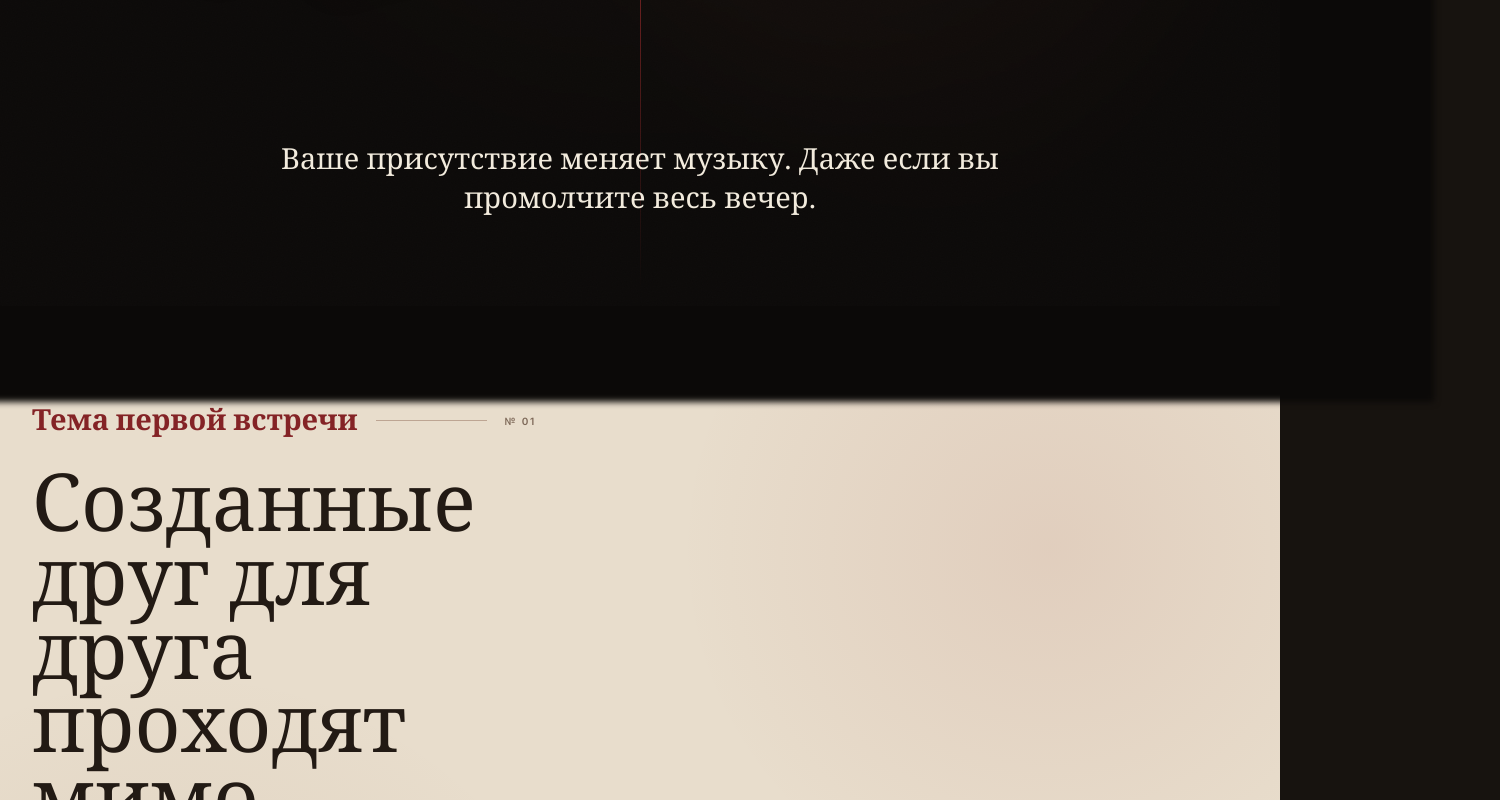
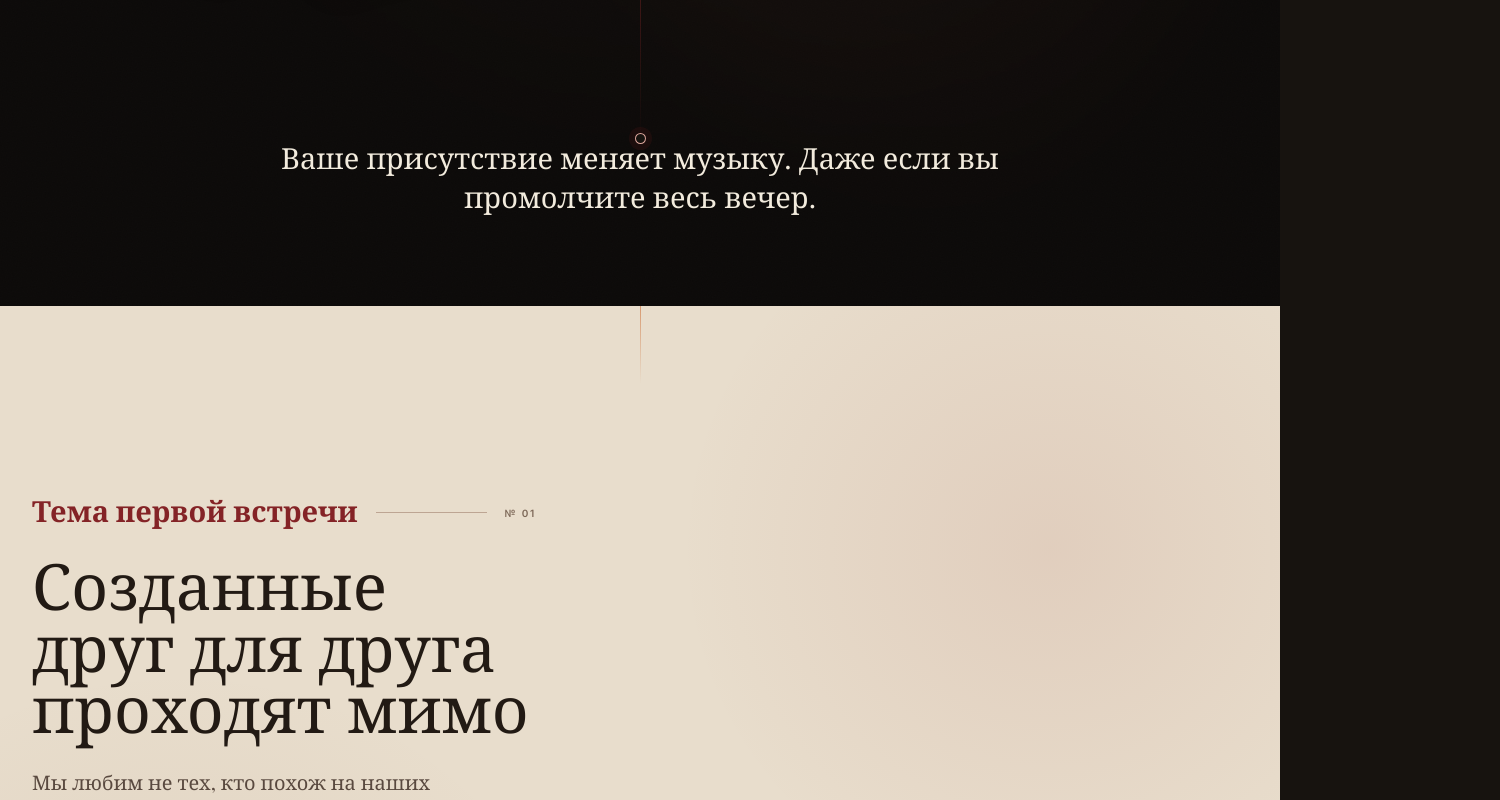
Before and after one commit to vbondarenko7/kontrapunkt, a Next.js app in the folder Джаз вечер. /Лендинг версия C/: page / in a window 1280 px wide. Shown: the part 3620-4420 px from the top of the page, 1500 px wide, since content can reach past the window. Built offline with nearby package versions, Linux system fonts and the light colour scheme.

Commit message:
fix responsive layout issues

```diff
--- a/Джаз вечер. /Лендинг версия C/app/globals.css
+++ b/Джаз вечер. /Лендинг версия C/app/globals.css
@@ -36,6 +36,10 @@ body {
   -webkit-font-smoothing: antialiased;
 }
 
+main {
+  overflow-x: clip;
+}
+
 ::selection {
   color: var(--ivory);
   background: var(--red);
@@ -364,6 +368,10 @@ h3 {
   font-style: italic;
   font-weight: 500;
   text-transform: none;
+}
+
+.hero h1 em {
+  display: block;
 }
 
 .hero-copy {
@@ -613,7 +621,7 @@ h3 {
 .format-storyline {
   position: absolute;
   top: 0;
-  bottom: 18px;
+  bottom: 158px;
   left: 12px;
   width: 1px;
   background: linear-gradient(
@@ -1005,7 +1013,9 @@ h3 {
   line-height: 1.65;
 }
 
-.host-copy > p + p {
+.host-copy > p:not(.eyebrow, .host-signature)
+  + p:not(.eyebrow, .host-signature),
+.host-copy > .host-signature {
   margin-top: 24px;
 }
 
@@ -1702,13 +1712,12 @@ footer p:last-child {
 
 @media (min-width: 981px) {
   .hero {
-    overflow-x: clip;
-    overflow-y: visible;
+    overflow: hidden;
   }
 
   .hero-tint,
   .hero-shade {
-    bottom: -12svh;
+    bottom: 0;
   }
 
   .site-header {
@@ -1749,6 +1758,7 @@ footer p:last-child {
   #format {
     position: relative;
     z-index: 6;
+    overflow: clip;
     isolation: isolate;
     padding: 0;
     background: linear-gradient(180deg, transparent 0, #0b0908 10svh, #0b0908 100%);
@@ -1848,8 +1858,22 @@ footer p:last-child {
 
   #format .format-storyline {
     top: 4%;
-    bottom: 18px;
+    bottom: 168px;
     left: 50%;
+  }
+
+  #format .format-closing::before {
+    position: absolute;
+    top: -5px;
+    left: 50%;
+    width: 11px;
+    height: 11px;
+    margin-left: -5px;
+    border: 1px solid rgba(240, 180, 170, 0.9);
+    border-radius: 50%;
+    background: #17130f;
+    box-shadow: 0 0 0 6px rgba(163, 44, 44, 0.1);
+    content: "";
   }
 
   #format .format-chapter {
@@ -1992,7 +2016,7 @@ footer p:last-child {
 
   .theme-sticky {
     position: relative;
-    grid-template-columns: minmax(430px, 0.88fr) minmax(560px, 1.12fr);
+    grid-template-columns: minmax(0, 0.88fr) minmax(0, 1.12fr);
     gap: clamp(50px, 5.5vw, 92px);
     align-items: center;
     width: min(100% - 64px, 1320px);
@@ -2002,8 +2026,8 @@ footer p:last-child {
 
   .theme-copy h2 {
     max-width: 570px;
-    font-size: clamp(68px, 6.25vw, 96px);
-    line-height: 0.92;
+    font-size: clamp(58px, 5vw, 76px);
+    line-height: 0.96;
   }
 
   .theme-lead {
@@ -2349,6 +2373,10 @@ footer p:last-child {
     font-size: 34px;
   }
 
+  .format-storyline {
+    bottom: 237px;
+  }
+
   .format-frame > span {
     font-size: 56px;
   }
```
